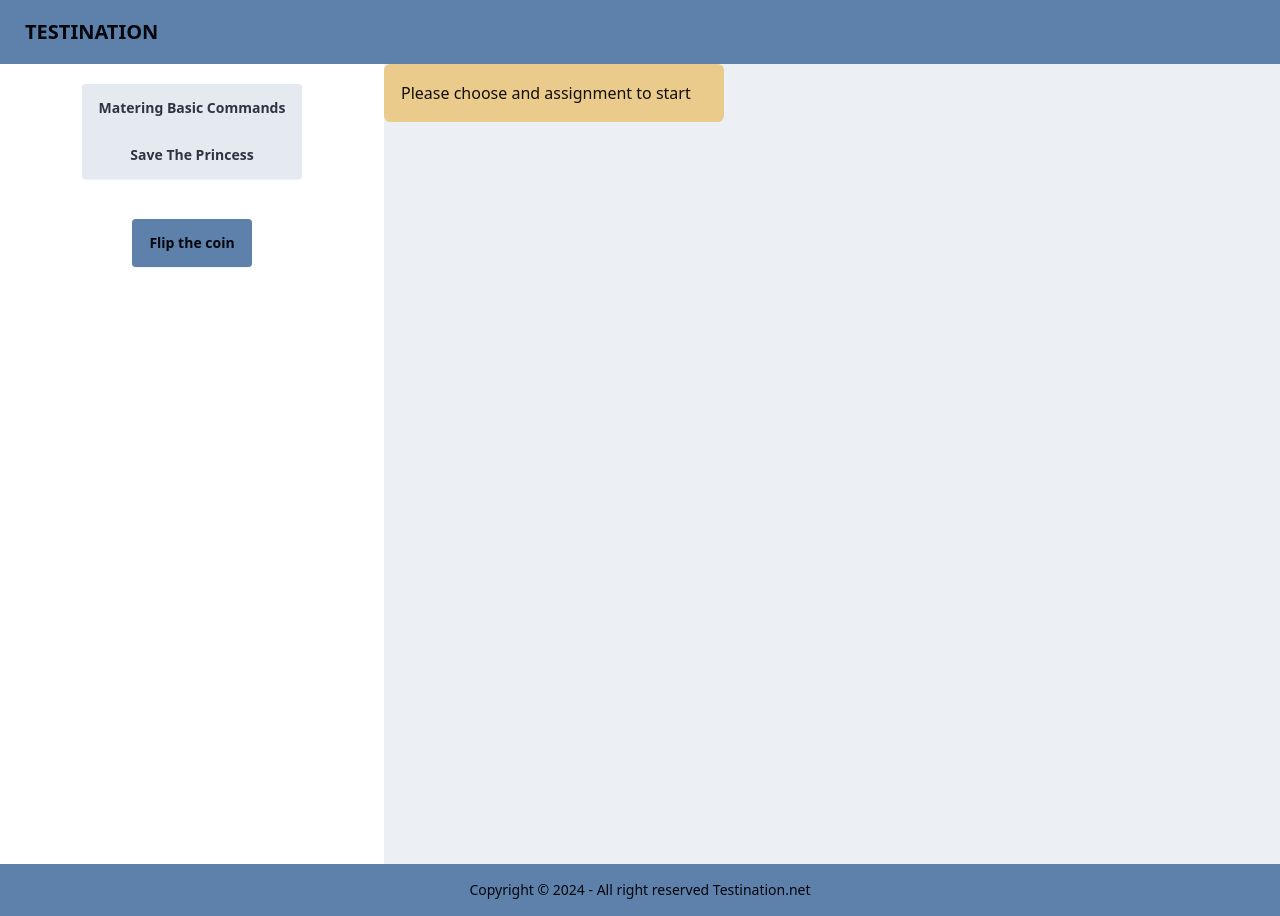
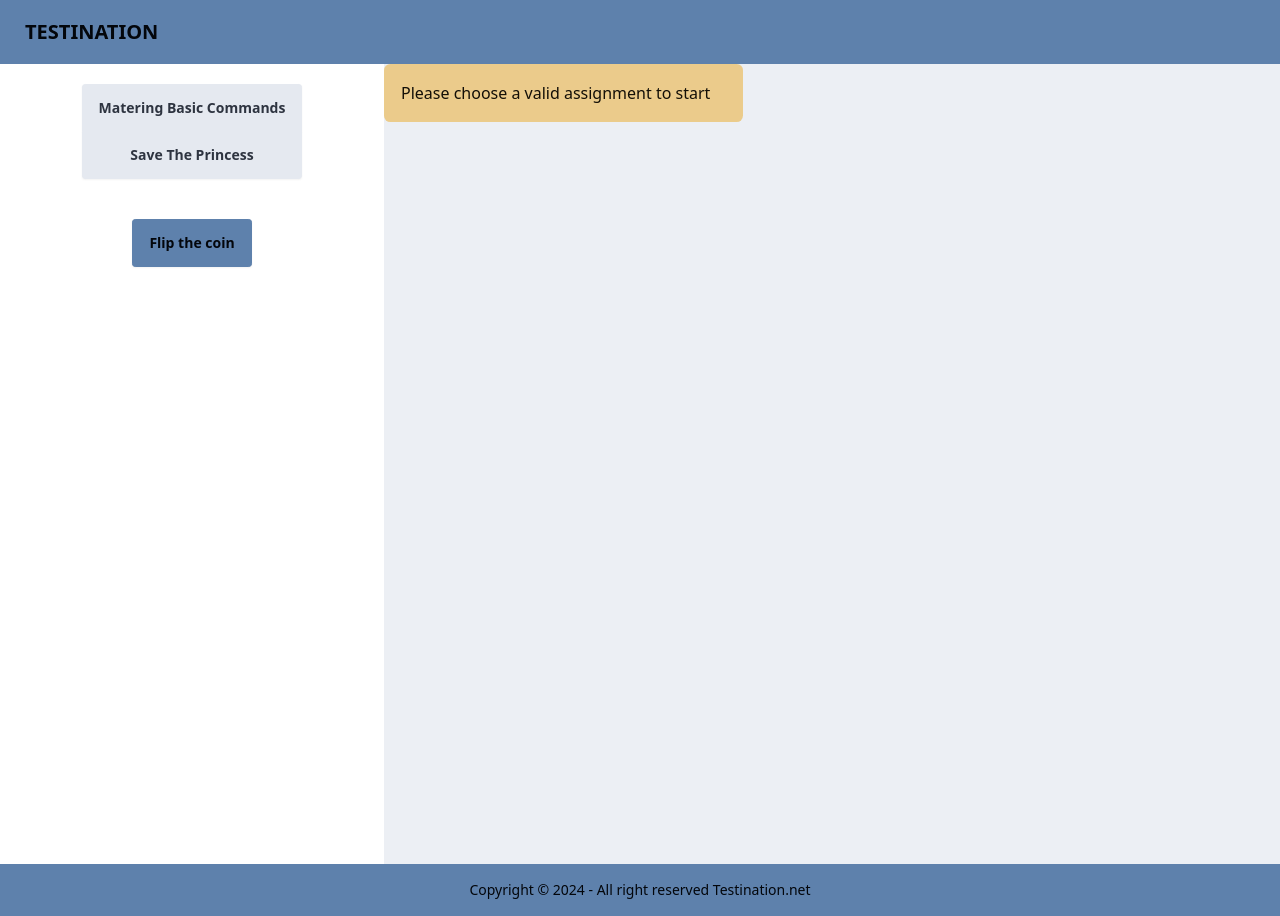
Before and after one commit to KhaledAlabssi/TEACHING_REPO_project9_assignment_F23, a React (Create React App) app: page /cli in a window 1280 px wide. Built offline with nearby package versions, Linux system fonts and the light colour scheme.

Commit message:
finalize converting to dynamic routing

```diff
--- a/src/App.jsx
+++ b/src/App.jsx
@@ -17,8 +17,7 @@ function App() {
       <div className="h-full overscroll-y-auto">
         <Routes>
           <Route path="/" element={<Home />} />
-          <Route path="/cli" element={<Cli />} />
-          <Route path="/cli/:id" element={<Cli />} />
+          <Route path="/cli/:id?" element={<Cli />} />
           <Route path='*' element={<ErrorPage />} />
         </Routes>
       </div>
--- a/src/pages/Cli.jsx
+++ b/src/pages/Cli.jsx
@@ -1,13 +1,11 @@
 import React, { useEffect, useState } from "react";
 import data from "../data/cli.json";
-import { Link, useNavigate, useParams } from "react-router-dom";
+import { Link, useLocation, useNavigate, useParams } from "react-router-dom";
 import ErrorPage from "./ErrorPage";
 
 function Cli() {
   const { id } = useParams();
   useParams({ hi: 4 });
-  console.log(id);
-  const navigate = useNavigate();
   const homework = data[Number(id)];
   const [coin, setCoin] = useState("Flip the coin");
 
@@ -82,7 +80,7 @@ function Cli() {
       ) : (
         <div className="h-screen">
           <p className="alert alert-warning">
-            Please choose and assignment to start
+            Please choose a valid assignment to start
           </p>
         </div>
       )}
```
